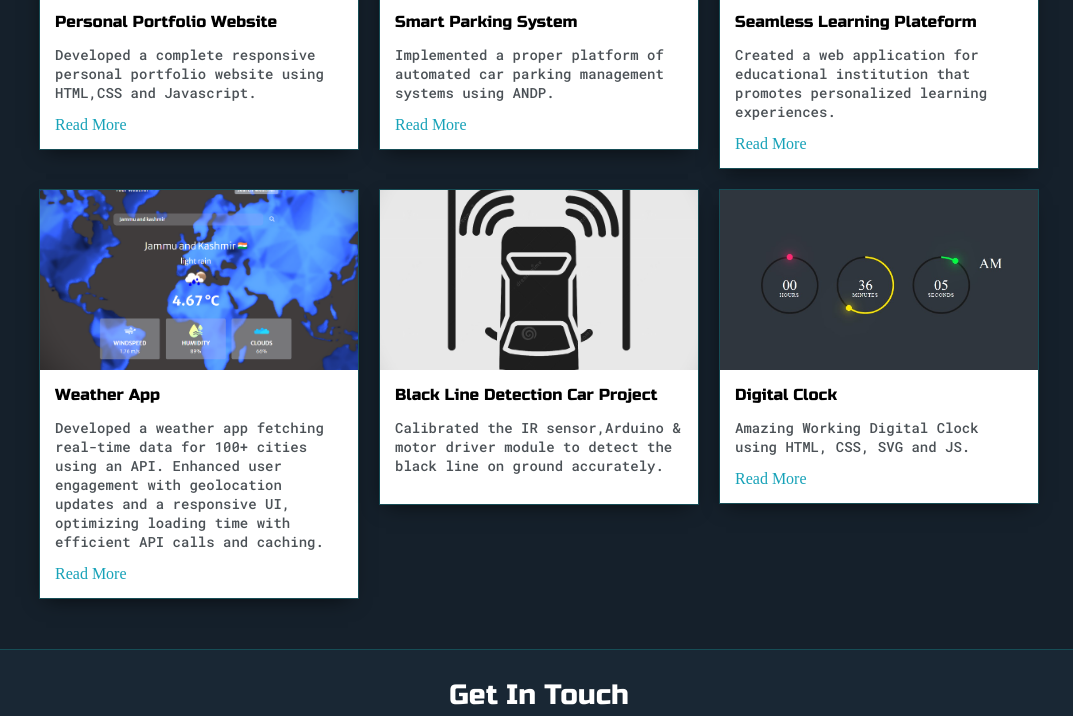
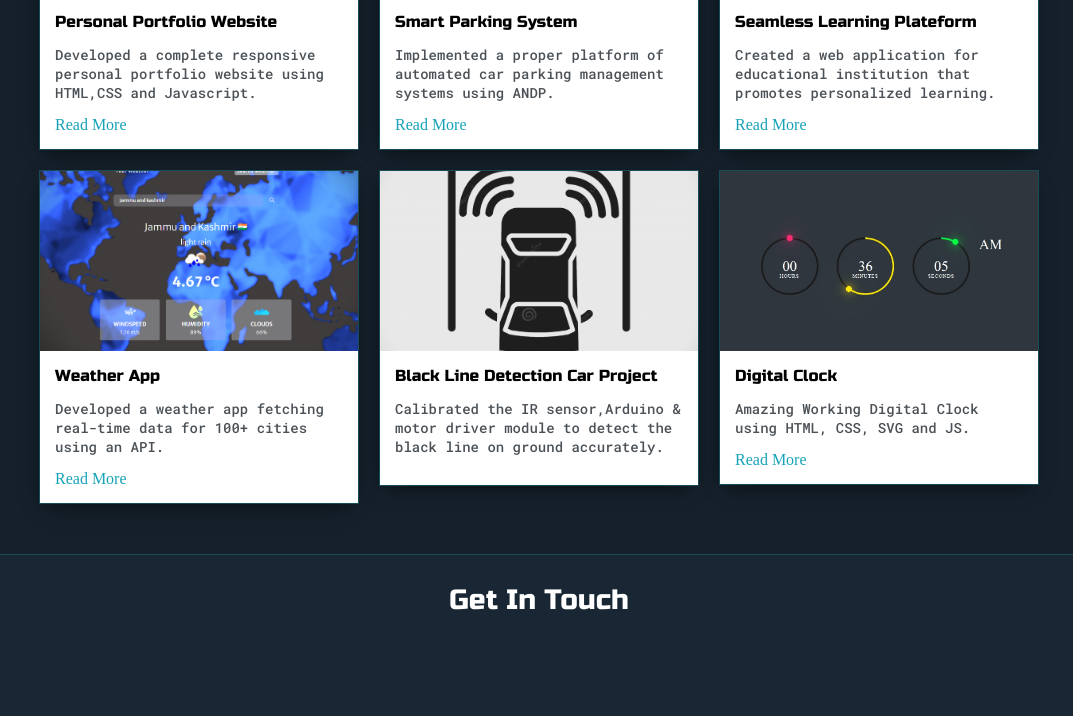
Before and after one commit to dewanshyadav/portfolio, a website: page index.html in a window 1280 px wide. Shown: the part 1904-2620 px from the top of the page, without its empty margins (101-1174 px from the left). Drawn offline with nearby package versions, Linux system fonts and the light colour scheme.

Commit message:
Update index.html

```diff
--- a/index.html
+++ b/index.html
@@ -254,7 +254,7 @@
               <div class="post-preview">
                 <h6 class="post-title">Seamless Learning Plateform</h6>
                 <p class="post-intro">
-                  Created a web application for educational institution that promotes personalized learning experiences.
+                  Created a web application for educational institution that promotes personalized learning.
                 </p>
                 <a
                   href="https://github.com/dewanshyadav/NSUTstudy.git"
@@ -273,8 +273,6 @@
                 </h6>
                 <p class="post-intro">
                   Developed a weather app fetching real-time data for 100+ cities using an API.
-                  Enhanced user engagement with geolocation updates and a responsive UI,
-                  optimizing loading time with efficient API calls and caching.
                 </p>
                 <a href="https://github.com/dewanshyadav/wheather-app" target="_blank"
                   >Read More</a
```
